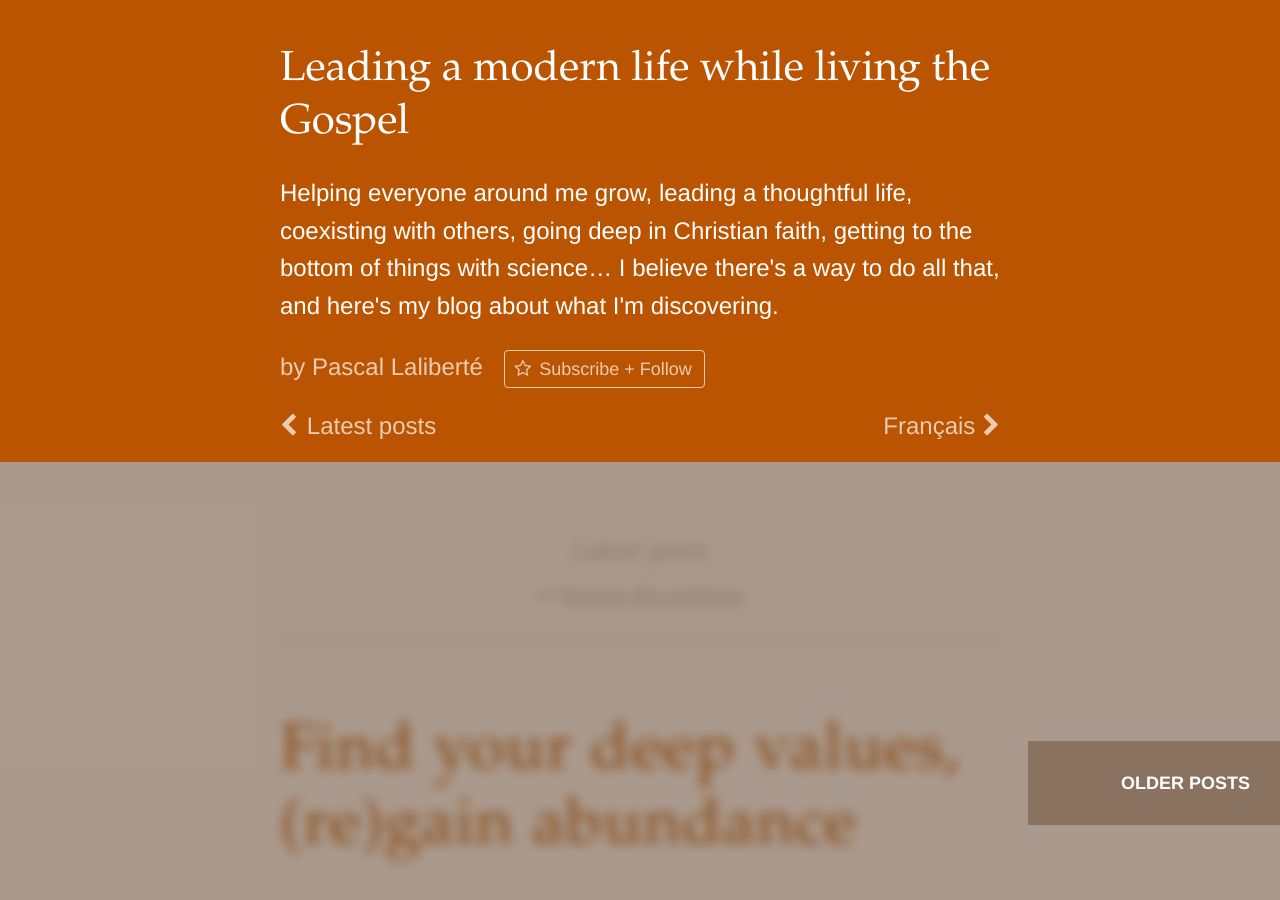
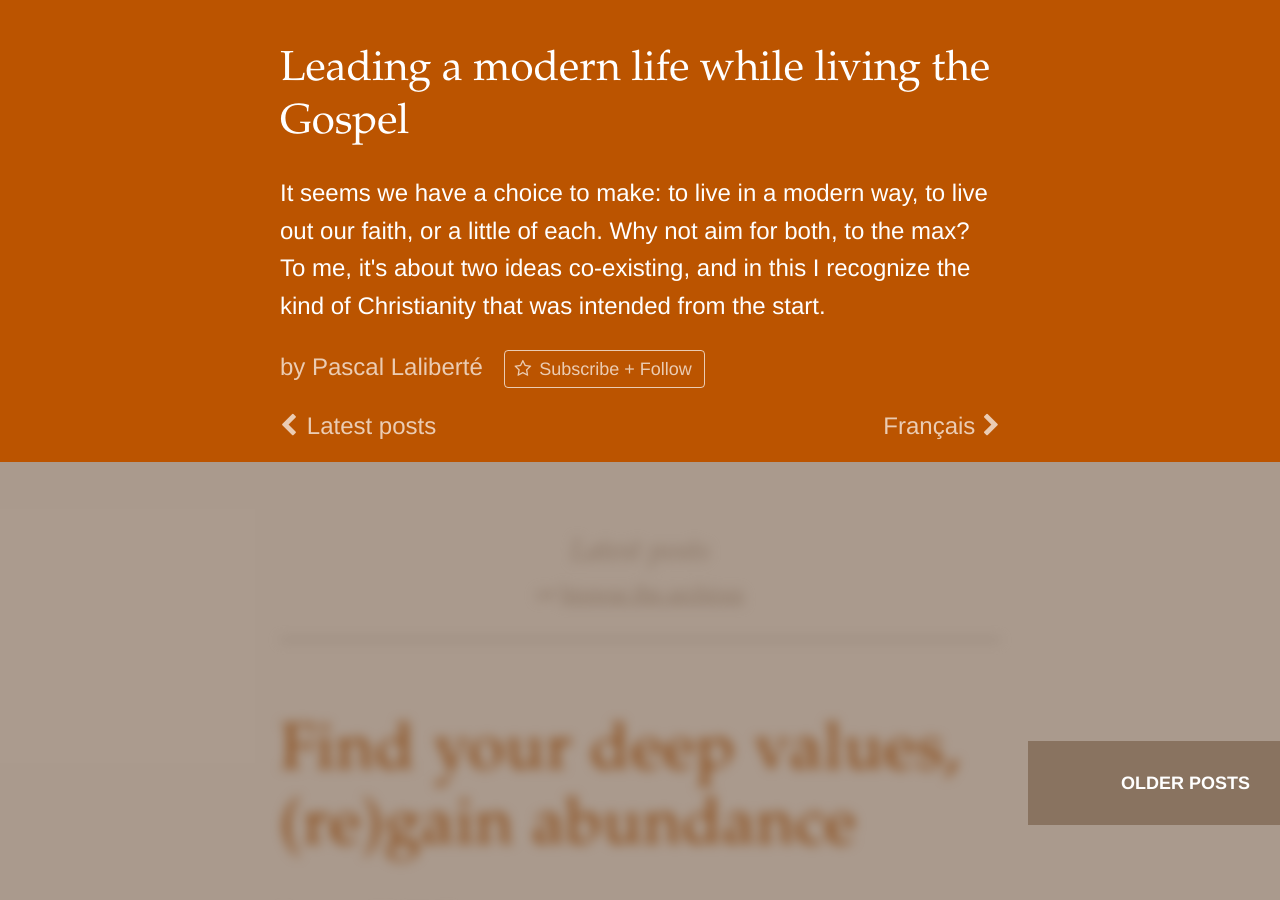
Before and after one commit to pascallaliberte/by.pascallaliberte.me, a Jekyll site: the page built from index.html, in a window 1280 px wide and 900 px high. Built offline with Jekyll 4.4.1, drawn with Linux system fonts in a browser that asks for light colours; nearby versions of some CDN libraries; the list of posts is cut into pages by our own code.

Commit message:
Adjust the site's description

```diff
--- a/_includes/about.html
+++ b/_includes/about.html
@@ -7,7 +7,7 @@
     <h2 class="about-name">{{ site.name }}</h2>
     {% endif %}
 
-    <p class="about-description">Helping everyone around me grow, leading a thoughtful life, coexisting with others, going deep in Christian faith, getting to the bottom of things with science&hellip; I believe there's a way to do all that, and here's my blog about what I'm discovering.</p>
+    <p class="about-description">It seems we have a choice to make: to live in a modern way, to live out our faith, or a little of each. Why not aim for both, to the max? To me, it's about two ideas co-existing, and in this I recognize the kind of Christianity that was intended from the start.</p>
     <p class="about-signature">
       <span class="about-signature-name">by <span rel="author">{{ site.author }}</span></span>
       <a class="subscribe-follow-link btn btn-default" href="{{ site.baseurl}}/subscribe-follow/">
```
